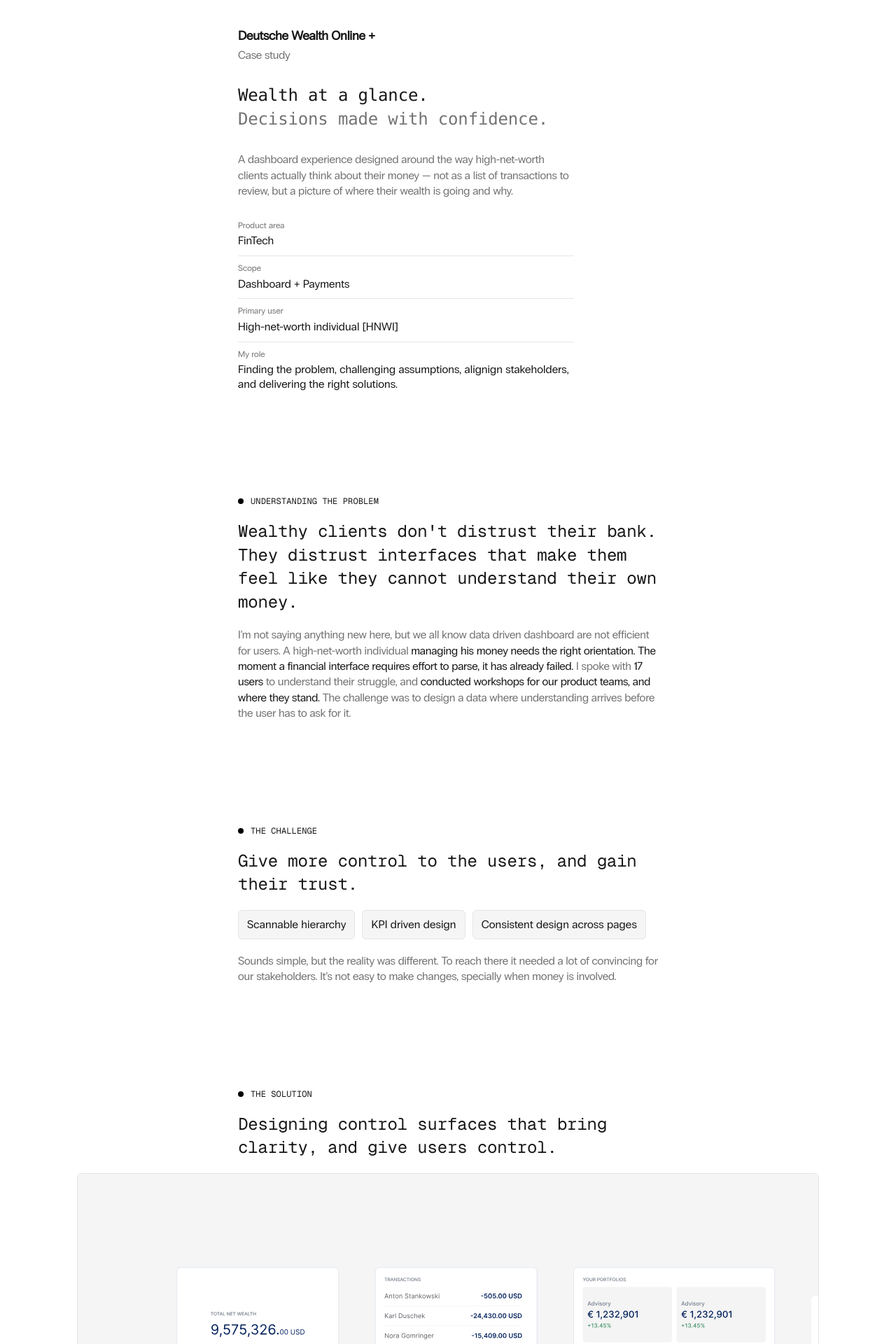
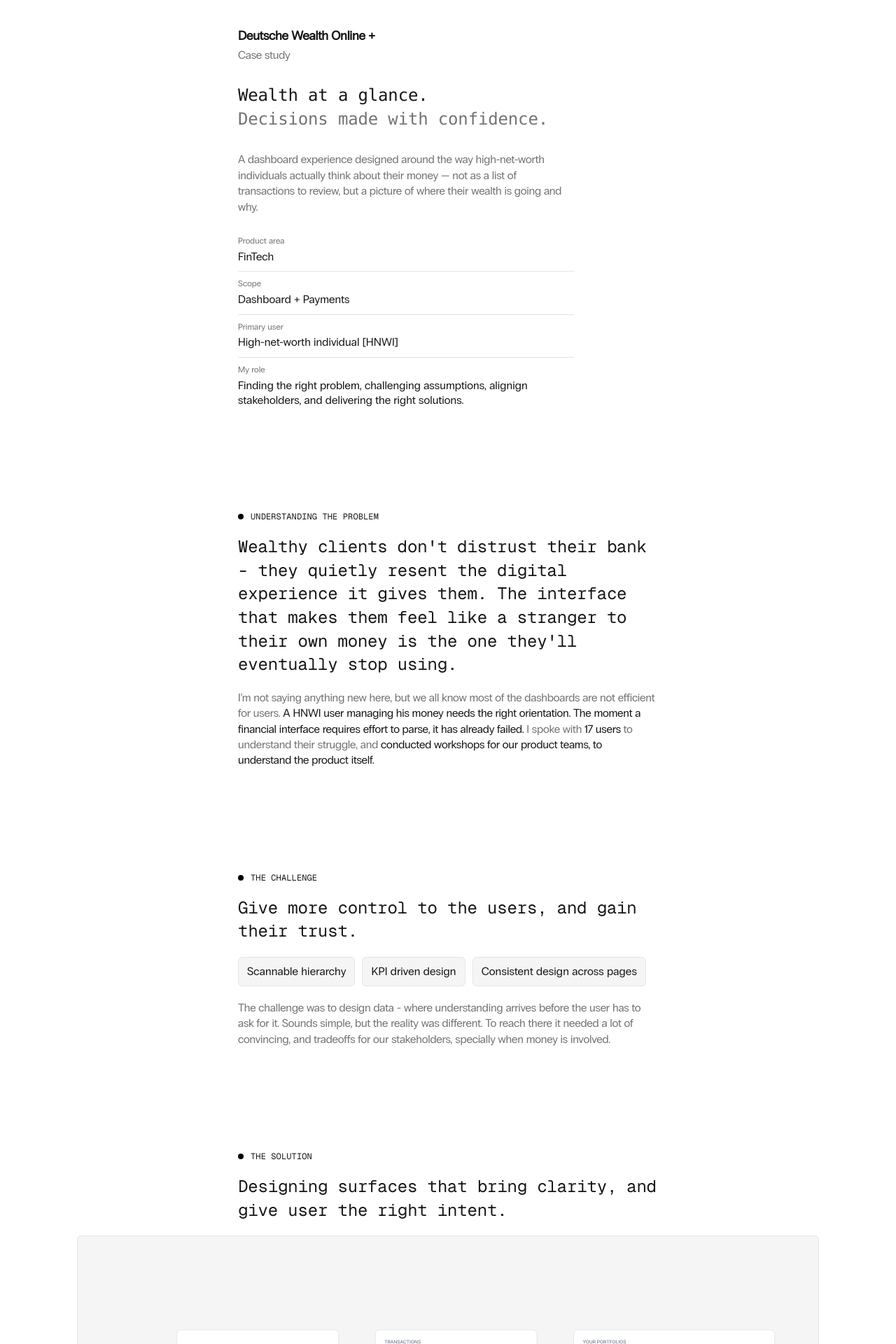
Before and after one commit to adykrni/Portfolio, a Next.js app: page /case-study in a window 1280 px wide. Shown: the top 1920 px of the page at 70% size. Built offline with nearby package versions, Linux system fonts and the light colour scheme.

Commit message:
Copy updates

```diff
--- a/content/case-study-data.ts
+++ b/content/case-study-data.ts
@@ -12,7 +12,7 @@
 
 export const caseStudyMeta = {
   titleLines: ["Wealth at a glance.", "Decisions made with confidence."],
-  lead: `A dashboard experience designed around the way high-net-worth clients actually think about their money — not as a list of transactions to review, but a picture of where their wealth is going and why.`,
+  lead: `A dashboard experience designed around the way high-net-worth individuals actually think about their money — not as a list of transactions to review, but a picture of where their wealth is going and why.`,
 } as const;
 
 export const caseStudyHeroMeta = [
@@ -22,23 +22,22 @@
   {
     label: "My role",
     value:
-      "Finding the problem, challenging assumptions, alignign stakeholders, and delivering the right solutions.",
+      "Finding the right problem, challenging assumptions, alignign stakeholders, and delivering the right solutions.",
   },
 ] as const;
 
 export const caseStudyProblem = {
   marker: "UNDERSTANDING THE PROBLEM",
   /** 24px Geist mono line */
-  headline: `Wealthy clients don't distrust their bank. They distrust interfaces that make them feel like they cannot understand their own money.`,
+  headline: `Wealthy clients don't distrust their bank - they quietly resent the digital experience it gives them. The interface that makes them feel like a stranger to their own money is the one they'll eventually stop using.`,
   bodyRuns: [
-    { text: "I’m not saying anything new here, but we all know data driven dashboard are not efficient for users. A high-net-worth individual", tone: "muted" as const },
-    { text: " managing his money needs the right orientation.", tone: "default" as const },
+    { text: "I’m not saying anything new here, but we all know most of the dashboards are not efficient for users.", tone: "muted" as const },
+    { text: " A HNWI user managing his money needs the right orientation.", tone: "default" as const },
     { text: " The moment a financial interface requires effort to parse, it has already failed. ", tone: "default" as const },
     { text: "I spoke with", tone: "muted" as const },
     { text: " 17 users ", tone: "default" as const },
     { text: "to understand their struggle, and", tone: "muted" as const },
-    { text: " conducted workshops for our product teams, and where they stand. ", tone: "default" as const },
-    { text: "The challenge was to design a data where understanding arrives before the user has to ask for it.", tone: "muted" as const },
+    { text: " conducted workshops for our product teams, to understand the product itself.", tone: "default" as const },
   ] as const,
 } as const;
 
@@ -50,12 +49,12 @@
     "KPI driven design",
     "Consistent design across pages",
   ] as const,
-  body: `Sounds simple, but the reality was different. To reach there it needed a lot of convincing for our stakeholders. It’s not easy to make changes, specially when money is involved.`,
+  body: `The challenge was to design data - where understanding arrives before the user has to ask for it. Sounds simple, but the reality was different. To reach there it needed a lot of convincing, and tradeoffs for our stakeholders, specially when money is involved.`,
 } as const;
 
 export const caseStudySolution = {
   marker: "THE SOLUTION",
-  introHeadline: "Designing control surfaces that bring clarity, and give users control.",
+  introHeadline: "Designing surfaces that bring clarity, and give user the right intent.",
   /** Full-width solution hero visual (replaces previous placeholder). */
   wideVisual: {
     src: "/images/Visual-1.svg" as const,
@@ -74,7 +73,7 @@
     { text: "they need to feel oriented to their broader position.", tone: "default" as const },
     { text: " The dashboard is designed to answer the two questions a user asks every time they open the app:", tone: "muted" as const },
   ] as const,
-  copyQuestions: `"How is my wealth sitting?" and "Is there anything I need to do?"`,
+  copyQuestions: `"How does my wealth look like?" and "Is there anything I need to do?"`,
   copyParagraph2Runs: [
     { text: "The carousel places the answers to the first question - ", tone: "muted" as const },
     { text: "net wealth, portfolio performance, market context, asset allocation — in a single horizontal band, browsable without commitment.", tone: "default" as const },
@@ -89,7 +88,7 @@
     { text: "Quick action card", tone: "default" as const },
     { text: " that does one thing: ", tone: "muted" as const },
     { text: "tell the user exactly where they stand, in the context they're currently looking at.", tone: "default" as const },
-    { text: " It adapts to their filters. It moves with their money. And it requires nothing from them except a glance.", tone: "muted" as const },
+    { text: " It adapts to their filters. It moves with their money and it requires nothing from them except a glance.", tone: "muted" as const },
   ] as const,
   /** Wide panoramic visual: fixed height strip, horizontal scroll (scrollbar hidden). */
   visual: {
```
